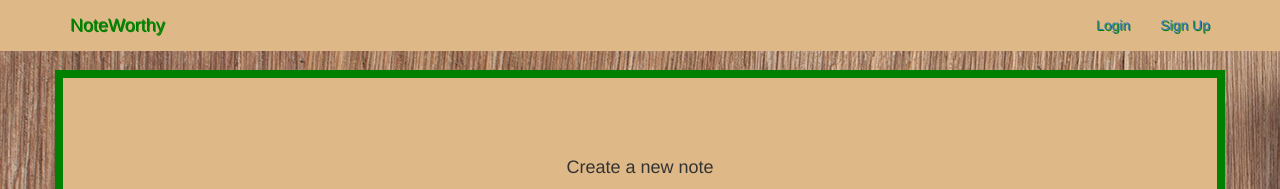
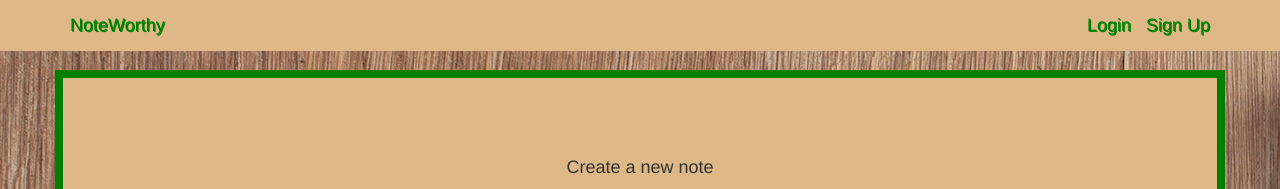
Before and after one commit to jonathankamau/note-taking-app, a Django app: page /notes/create/ in a window 1280 px wide. Shown: the top 189 px of the page. Run offline with Django 3.2, Linux system fonts and the light colour scheme; some libraries are stand-ins or nearby versions.

Commit message:
[Feature] add navbar color changes for login and register call to action buttons

```diff
--- a/app/template/base.html
+++ b/app/template/base.html
@@ -32,8 +32,8 @@
                             <li><a href="{% url 'logout' %}" class="navbar-brand">Logout</a></li>
                             <li><a href="{% url 'dashboard' %}" class="navbar-brand">Dashboard</a></li>
                         {% else %}
-                            <li><a href="{% url 'login' %}">Login</a></li>
-                            <li><a href="{% url 'register' %}">Sign Up</a></li>
+                            <li><a href="{% url 'login' %}" class="navbar-brand">Login</a></li>
+                            <li><a href="{% url 'register' %}" class="navbar-brand">Sign Up</a></li>
                         {% endif %}
                     </ul>
                 </div>
```
